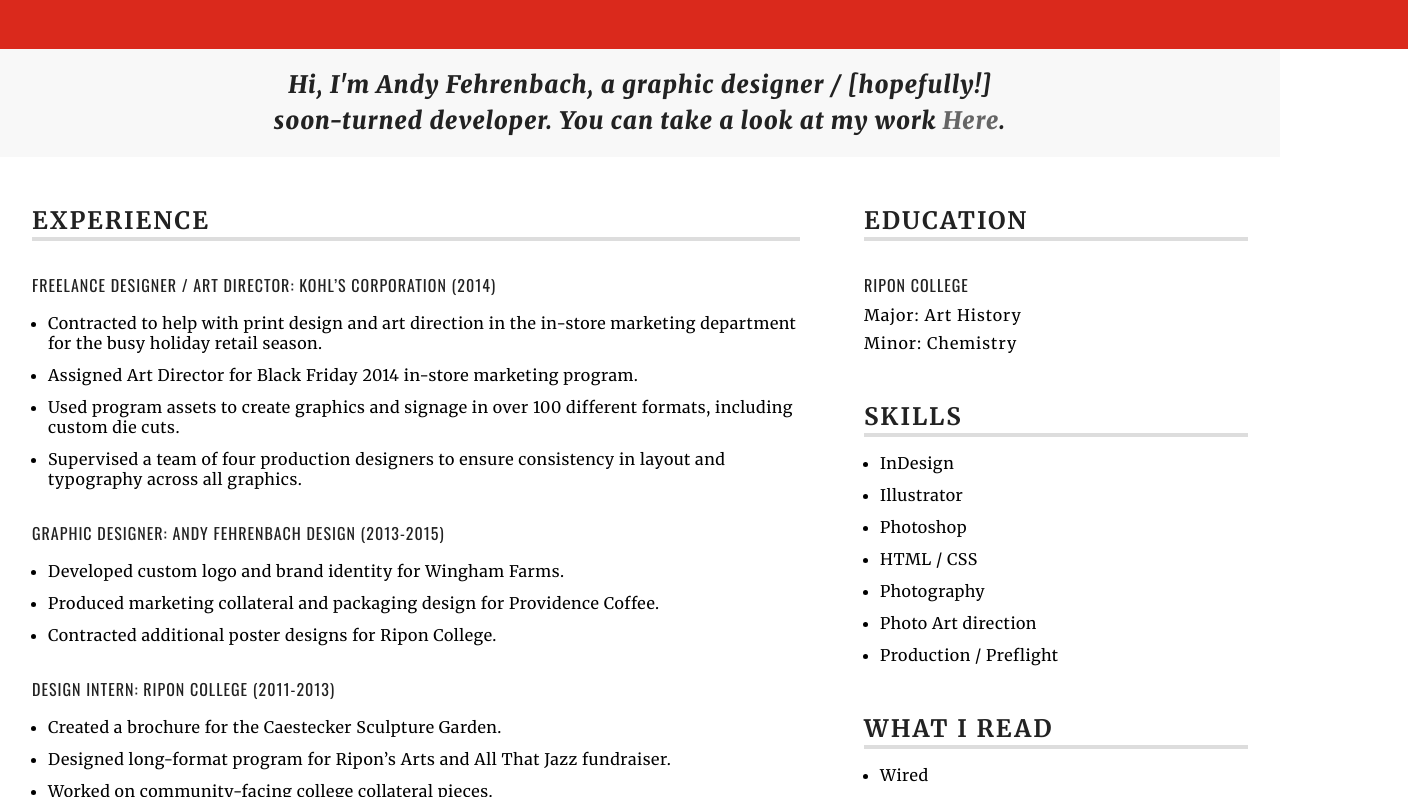
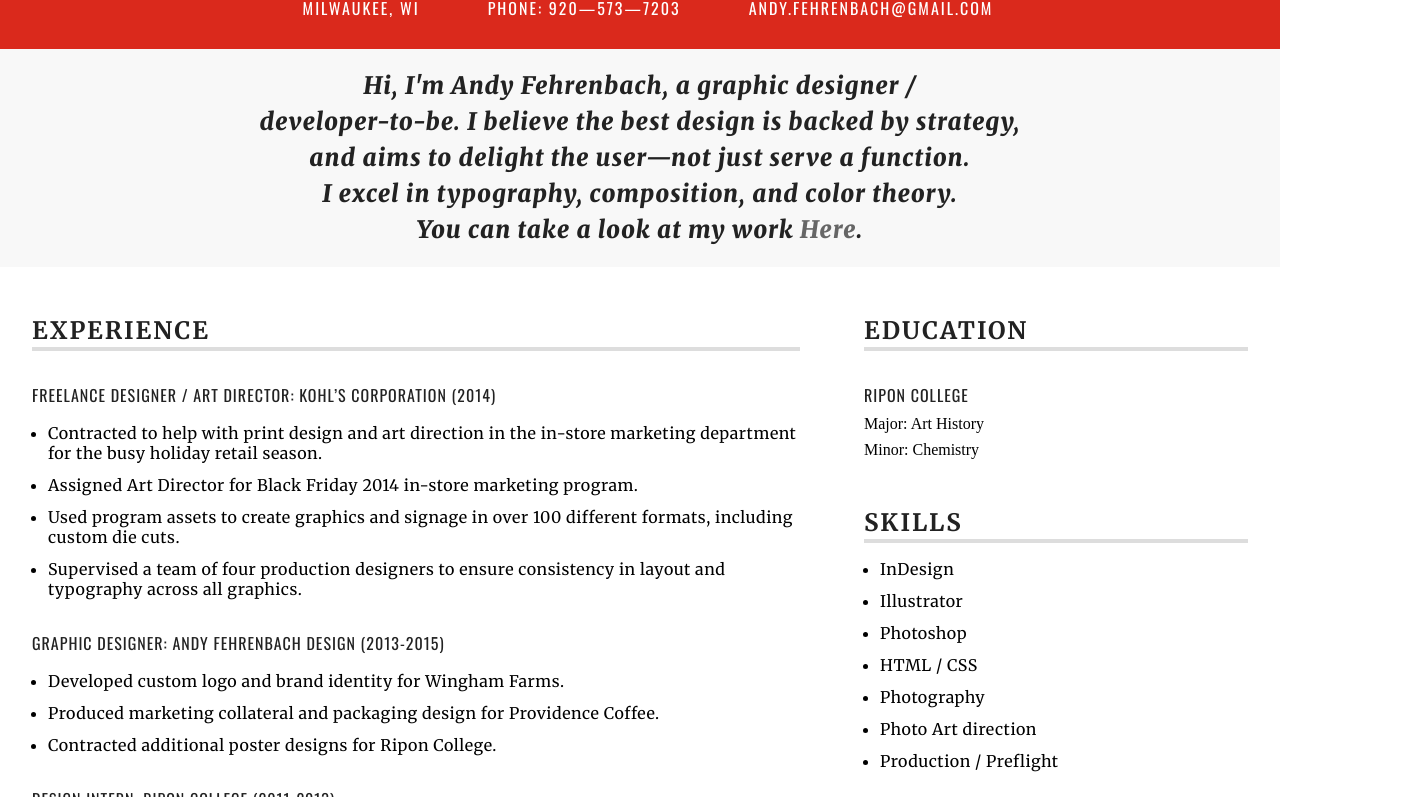
Before and after one commit to andyfehrenbach/andyfehrenbach.github.io, a plain HTML site: page index.html in a window 1280 px wide. Shown: the part 179-976 px from the top of the page, 1408 px wide, since content can reach past the window. Drawn offline with nearby package versions, Linux system fonts and the light colour scheme.

Commit message:
resume updates 8/4

```diff
--- a/index.html
+++ b/index.html
@@ -18,12 +18,17 @@
             </div>
 
         <div class="bar">
+            <ul>
+                <li>Milwaukee, WI</li>
+                <li>Phone: 920—573—7203</li>
+                <li>andy.fehrenbach@gmail.com</li>
+            </ul>
         </div>
 
         <div class="body">
 
             <div class= "intro">
-                <h1> Hi, I'm Andy Fehrenbach, a graphic designer / [hopefully!] soon-turned developer. You can take a look at my work <a href= "http://www.andyfehrenbach.com"> Here</a>. </h1>
+                <h1> Hi, I'm Andy Fehrenbach, a graphic designer / <br>developer-to-be. I believe the best design is backed by strategy,<br> and aims to delight the user—not just serve a function.<br> I excel in typography, composition, and color theory. <br> You can take a look at my work <a href= "http://www.andyfehrenbach.com"> Here</a>. </h1>
             </div>
 
             <div class="rule"></div>
--- a/stylesheet.css
+++ b/stylesheet.css
@@ -25,7 +25,7 @@ time, mark, audio, video {
 }
 /*end reset*/
 
-h1, h2, h3, p, li {
+h1, h2, h3, h4 p, li {
 	color: #000;
 	letter-spacing: 1px;
 	font-family: 'merriweather', georgia, serif;
@@ -42,6 +42,17 @@ h1 {
 	margin-top: 0px;
 }
 
+.intro h1 {
+	text-align: center;
+	font-weight: 700;
+	font-size: 1.5em;
+	line-height: 1.5em;
+	padding: .8em 0px;
+	margin: 0px;
+	background-color: #f8f8f8;
+
+}
+
 h2{
 	font-weight: 700;
 	font-size: 1.5em;
@@ -54,15 +65,16 @@ h2{
 	margin-bottom: 0em;
 }
 
-h3 {
+h3, h4 {
 	font-family: 'oswald', sans-serif;
 	font-size: 1em;
 	margin: 0px;
 	color: #222;
 	text-transform: uppercase;
 	margin-top: 2em;
+}
 
-}
+
 ul{
 	padding-left: 1em;
 	margin-top: 1em;
@@ -93,6 +105,23 @@ color: #da291c;
 	letter-spacing: .5em;
 }
 
+.bar ul{
+	margin: 1.7em auto;
+	width:75%;
+	text-align: center;
+}
+
+.bar li{
+display:inline-block;
+color: #fff;
+margin: auto 2em;
+text-transform: uppercase;
+letter-spacing: 2px;
+font-family: 'oswald', sans-serif;
+float:center;
+text-align: center;
+}
+
 .right li{
 	margin-bottom: .25em;
 	margin-top:.25em;
@@ -107,25 +136,15 @@ color: #da291c;
 	top:.75em;
 }
 
-.intro h1 {
-	text-align: center;
 
-	font-size: 1.5em;
-	line-height: 1.5em;
-	padding: .75em 20%;
-	margin: 0px;
-	background-color: #f8f8f8;
-
-}
 
 
 .bar{
 	border-top: 1em solid #b9d9eb;
 	height: 5em;
 	background-color:#da291c;
-	width: 110%;
 	margin-top: -.75em;
-
+	text-align: center;
 }
 /*.rule{
 	height: 4px;
```
